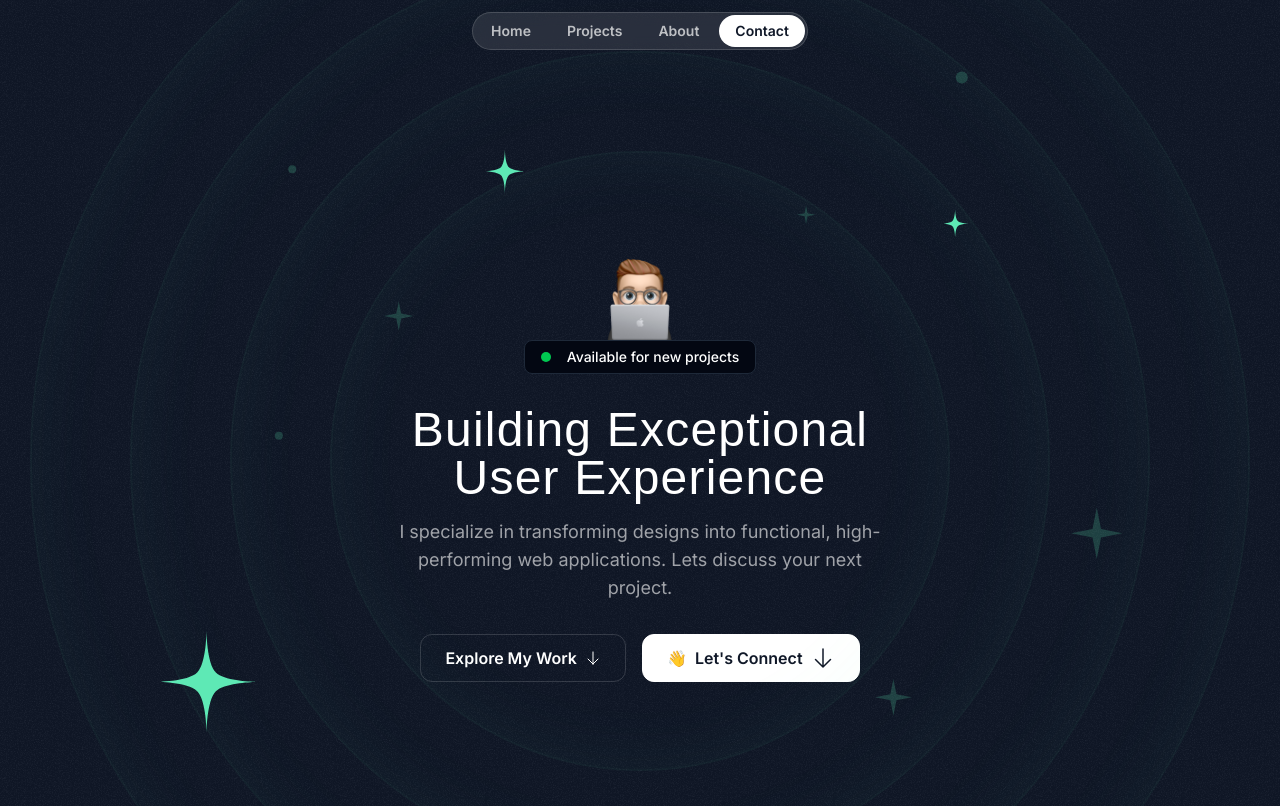
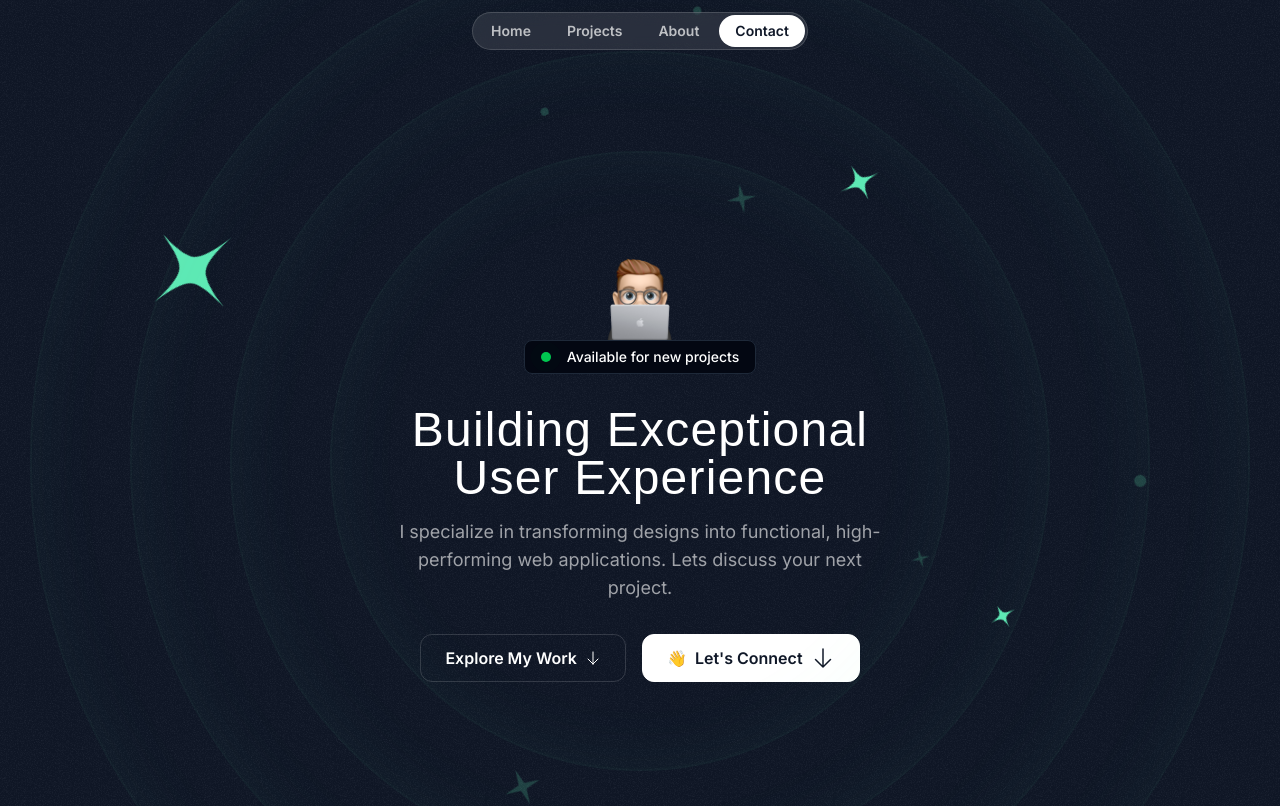
Before and after one commit to EvenJs/spa-protfoio, a Next.js app: page / in a window 1280 px wide. Shown: the top 806 px of the page. Built offline with nearby package versions, Linux system fonts and the light colour scheme; a web font is replaced by a local one.

Commit message:
hero animation

```diff
--- a/src/app/globals.css
+++ b/src/app/globals.css
@@ -13,6 +13,17 @@
 @layer utilities {
   .container {
     @apply px-2 md:px-8 lg:max-w-5xl mx-auto;
+  }
+}
+
+@theme {
+  --animate-ping-large: ping-large 1s ease-in-out infinite;
+  @keyframes ping-large {
+    75%,
+    100% {
+      transform: scale(3);
+      opacity: 0;
+    }
   }
 }
 
--- a/src/components/HeroOrbit.tsx
+++ b/src/components/HeroOrbit.tsx
@@ -1,12 +1,26 @@
 import React, { PropsWithChildren } from "react";
+import { twMerge } from "tailwind-merge";
 
 const HeroOrbit = ({
   children,
   size,
   rotation,
-}: PropsWithChildren<{ size: number; rotation: number }>) => {
+  spin = true,
+  spinDuration,
+}: PropsWithChildren<{
+  size: number;
+  rotation: number;
+  spin?: boolean;
+  spinDuration?: string;
+}>) => {
   return (
-    <div className="absolute left-1/2 top-1/2 -translate-x-1/2 -translate-y-1/2">
+    <div className="absolute left-1/2 top-1/2 -translate-x-1/2 -translate-y-1/2 -z-20">
+      <div
+        className={twMerge(spin && "animate-spin")}
+        style={{
+          animationDuration: spinDuration,
+        }}
+      >
         <div
           className=" flex items-start justify-start"
           style={{
@@ -21,6 +35,7 @@ const HeroOrbit = ({
           >
             {children}
           </div>
+        </div>{" "}
       </div>
     </div>
   );
--- a/src/sections/Hero.tsx
+++ b/src/sections/Hero.tsx
@@ -22,36 +22,36 @@ const Hero = () => {
         <div className="size-[1020px] hero-ring"></div>
         <div className="size-[1220px] hero-ring"></div>
 
-        <HeroOrbit size={800} rotation={-72}>
+        <HeroOrbit size={800} rotation={-72} spinDuration="48s">
           <StarIcon className="size-28 text-emerald-300" />
         </HeroOrbit>
-        <HeroOrbit size={500} rotation={20}>
+        <HeroOrbit size={550} rotation={20} spinDuration="38s">
           <StarIcon className="size-12 text-emerald-300" />
         </HeroOrbit>
-        <HeroOrbit size={590} rotation={98}>
+        <HeroOrbit size={590} rotation={98} spinDuration="40s">
           <StarIcon className="size-8 text-emerald-300" />
         </HeroOrbit>
 
-        <HeroOrbit size={430} rotation={-14}>
+        <HeroOrbit size={430} rotation={-14} spinDuration="30s">
           <SparkleIcon className="size-8 text-emerald-300/20" />
         </HeroOrbit>
-        <HeroOrbit size={440} rotation={79}>
+        <HeroOrbit size={440} rotation={79} spinDuration="32s">
           <SparkleIcon className="size-5 text-emerald-300/20" />
         </HeroOrbit>
-        <HeroOrbit size={530} rotation={178}>
+        <HeroOrbit size={530} rotation={178} spinDuration="36s">
           <SparkleIcon className="size-10 text-emerald-300/20" />
         </HeroOrbit>
-        <HeroOrbit size={710} rotation={144}>
+        <HeroOrbit size={710} rotation={144} spinDuration="44s">
           <SparkleIcon className="size-14 text-emerald-300/20" />
         </HeroOrbit>
 
-        <HeroOrbit size={720} rotation={85}>
+        <HeroOrbit size={720} rotation={85} spinDuration="46s">
           <div className="size-3 rounded-full bg-emerald-300/20" />
         </HeroOrbit>
-        <HeroOrbit size={520} rotation={-41}>
+        <HeroOrbit size={520} rotation={-41} spinDuration="34s">
           <div className="size-2 rounded-full bg-emerald-300/20" />
         </HeroOrbit>
-        <HeroOrbit size={650} rotation={-5}>
+        <HeroOrbit size={650} rotation={-5} spinDuration="42s">
           <div className="size-2 rounded-full bg-emerald-300/20" />
         </HeroOrbit>
       </div>
@@ -65,7 +65,9 @@ const Hero = () => {
             loading="lazy"
           />
           <div className="bg-gray-950 border border-gray-800 px-4 py-1.5 inline-flex items-center gap-4 rounded-lg">
-            <div className="bg-green-500 size-2.5 rounded-full"></div>
+            <div className="bg-green-500 size-2.5 rounded-full relative">
+              <div className="bg-green-500 size-2.5 inset-0 absolute rounded-full animate-ping-large"></div>
+            </div>
             <div className="text-sm font-medium">
               Available for new projects
             </div>
```
Lines whose indentation alone changed are shown as unchanged.
